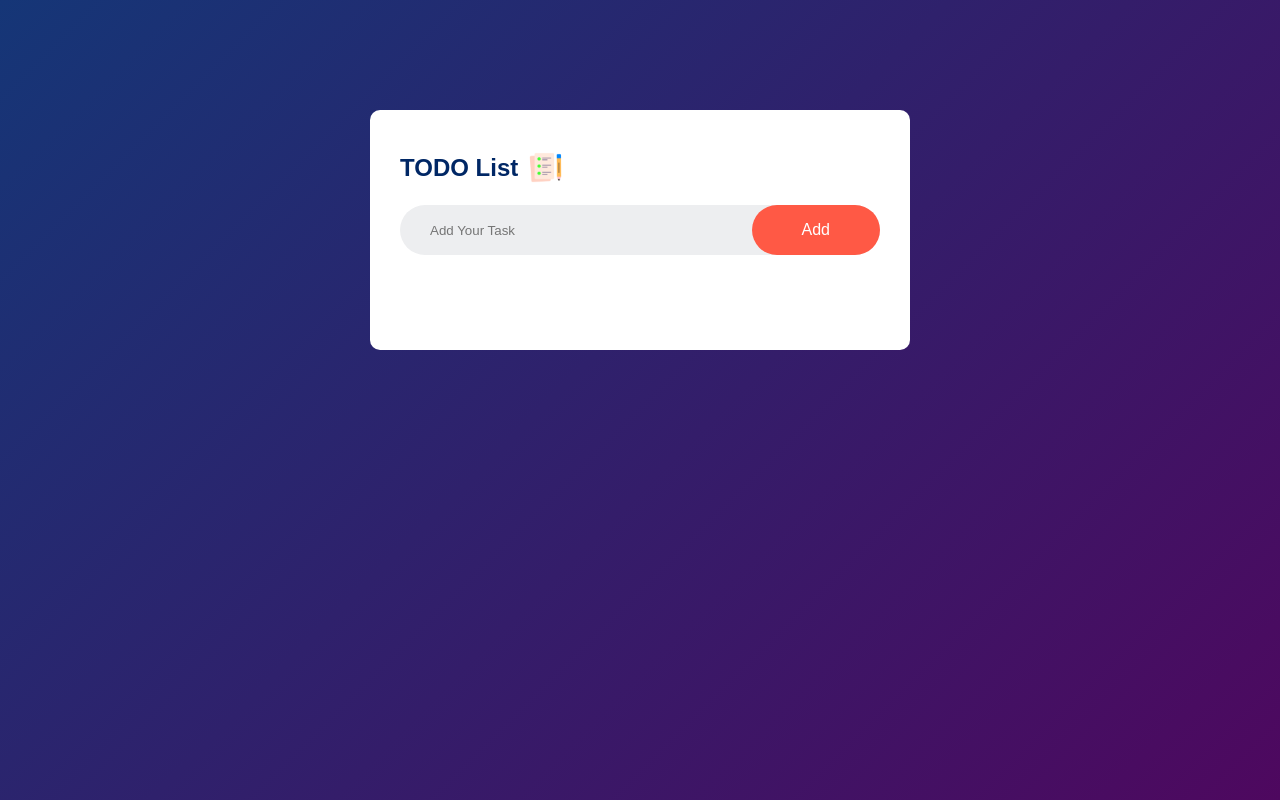
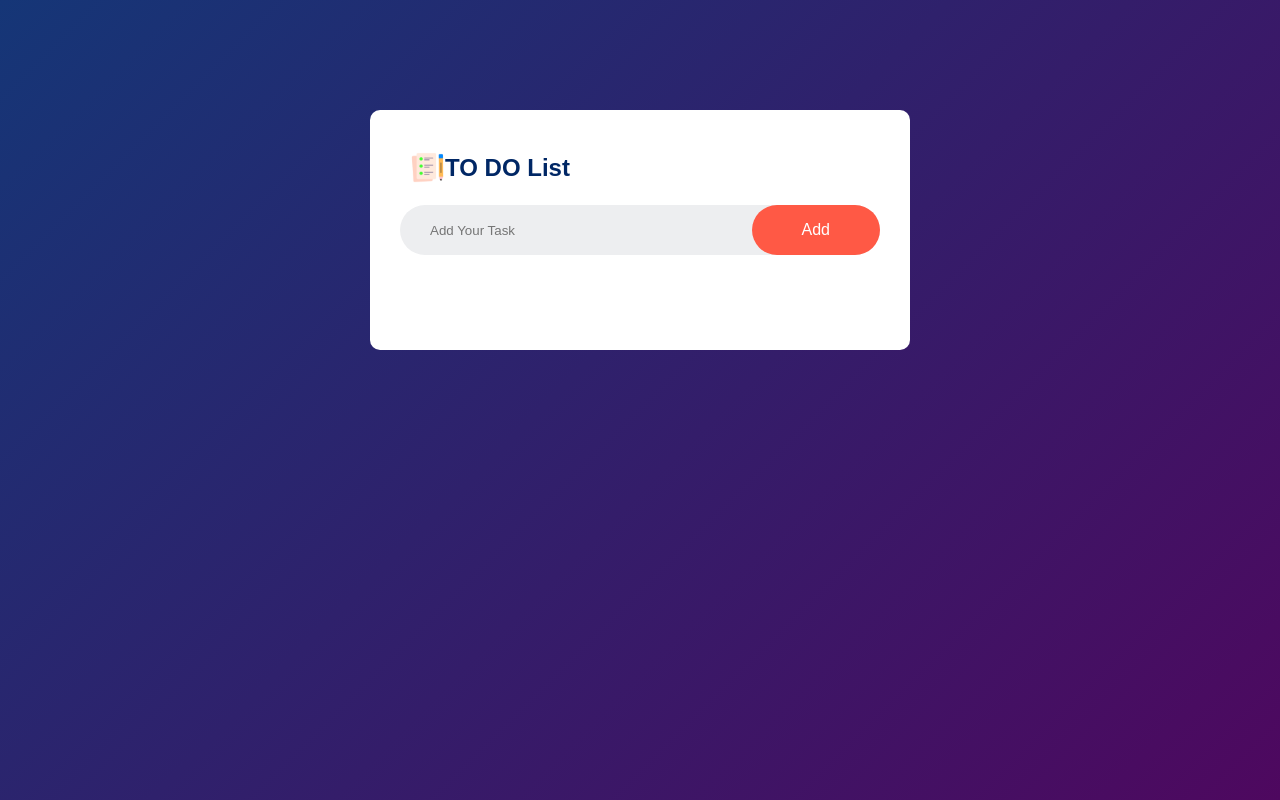
Before and after one commit to Dima-BR/to-do-list, a plain HTML site: page index.html in a window 1280 px wide. Drawn offline with Linux system fonts and the light colour scheme.

Commit message:
Update index.html

```diff
--- a/index.html
+++ b/index.html
@@ -11,7 +11,7 @@
 <body>
     <div class="container">
         <div class="todo-app">
-            <h2>TODO List <img src="images/icon.png" alt="icon.png" /></h2>
+            <h2><img src="images/icon.png" alt="icon.png" />TO DO List </h2>
             <div class="row">
                 <input type="text" id="input-box" placeholder="Add Your Task">
                 <button onclick="addTask()">Add</button>
```
